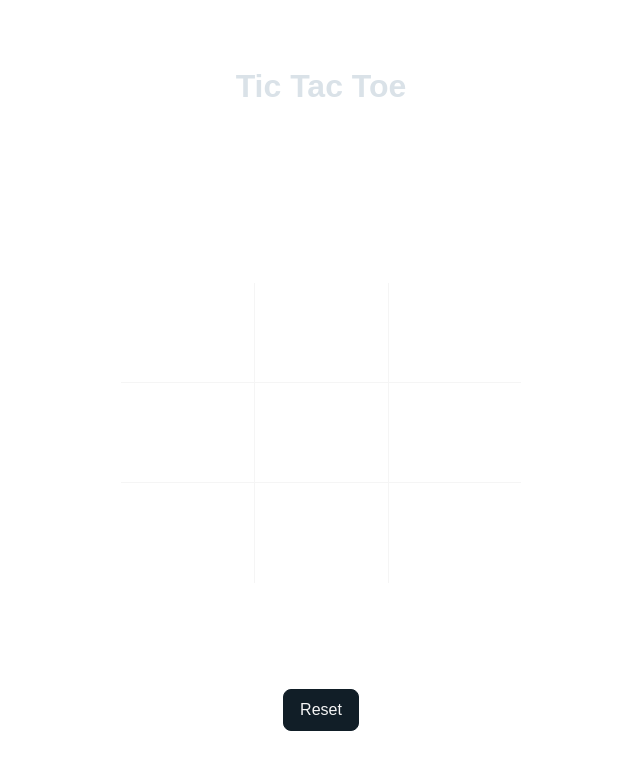
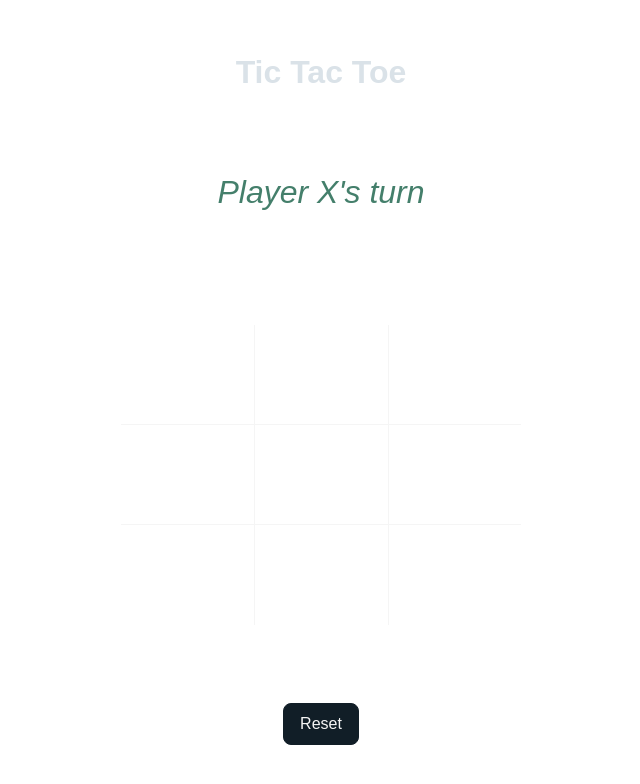
Before and after one commit to Robertron624/TheOdinProject_tic-tac-toe, a plain HTML site: page index.html in a window 1280 px wide. Both pictures are taken after a click on the button "Reset". Shown: the whole page, without its empty margins (319-959 px from the left). Drawn offline with Linux system fonts and the light colour scheme.

Commit message:
Add status element and update status message fix: remove events when game is over

```diff
--- a/index.js
+++ b/index.js
@@ -72,10 +72,14 @@ function main () {
 
     let currentPlayer = "X";
     const resetButton = document.getElementById("reset");
+    const boardElement = document.getElementById("board");
+    const statusElement = document.getElementById("status");
 
 
-    const boardElement = document.getElementById("board");
-    boardElement.addEventListener("click", (event) => {
+    updateStatus(currentPlayer);
+    boardElement.addEventListener("click", handleBoard);
+
+    function handleBoard (event) {
         const cell = event.target;
         const index = cell.getAttribute("data-index") - 1;
 
@@ -87,6 +91,8 @@ function main () {
             } else {
                 currentPlayer = "X";
             }
+
+            updateStatus(currentPlayer);
 
             const {isGameOver, winner, winningCombo } = GameBoard.checkIsGameOver();
 
@@ -105,15 +111,27 @@ function main () {
                 setTimeout(() => {
                     alert(`Player ${winner} wins!`);
                 }, 100);
+                removeEventListeners();
             }
 
         }
-    });
+    }
 
-    resetButton.addEventListener("click", () => {
+    resetButton.addEventListener("click", resetGame);
+
+    function removeEventListeners () {
+        boardElement.removeEventListener("click", handleBoard);
+    }
+
+    function resetGame () {
         GameBoard.reset();
         GameBoard.render();
-    });
+        boardElement.addEventListener("click", handleBoard);
+    }
+
+    function updateStatus (status) {
+        statusElement.innerHTML = `Player ${status}'s turn`;
+    }
 
 }
 
--- a/styles.css
+++ b/styles.css
@@ -167,6 +167,13 @@ main {
     padding: 2rem 1rem;
 }
 
+main #status {
+    font-size: 2rem;
+    margin: 2rem 0;
+    color: rgb(68, 127, 107);
+    font-style: italic;
+}
+
 main #board{
     width: 70%;
     max-width: 400px;
```
